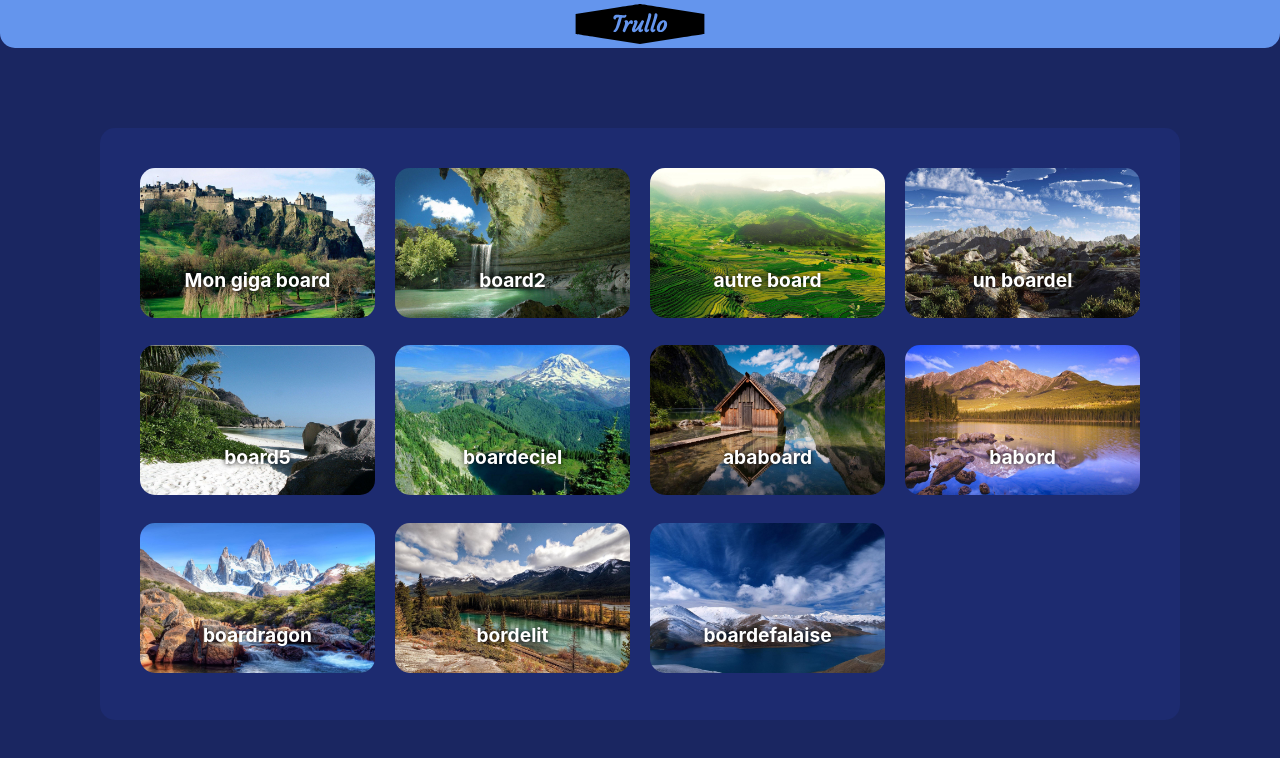
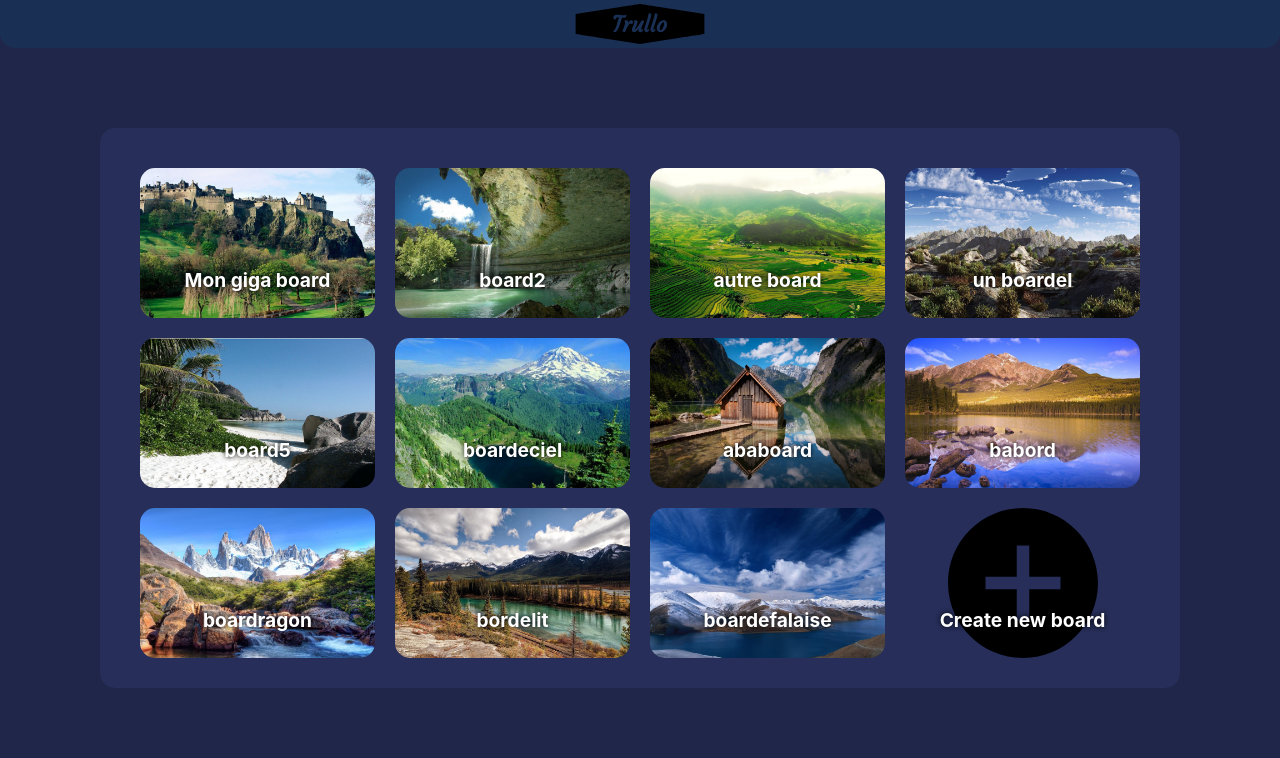
Before and after one commit to LakzizYounas/trullo, a React (Create React App) app: page / in a window 1280 px wide. Shown: the top 758 px of the page. Built offline with nearby package versions, Linux system fonts and the light colour scheme.

Commit message:
Add board button added

```diff
--- a/src/components/board/board.styles.jsx
+++ b/src/components/board/board.styles.jsx
@@ -1,12 +1,19 @@
 import styled from 'styled-components';
 
+const newBoardStyle = `
+  background-image: url(/board_wallpaper/plus.svg);
+  background-size: contain;
+`;
+
+const imgStyle = imgName => `
+  background-image: url(/board_wallpaper/${imgName}.jpg);
+  background-size: cover;
+`;
+
 export const StyledBoard = styled.div`
-  ${({ imgName }) => `
-    background-image: url(/board_wallpaper/${imgName}.jpg);
-    background-size: cover;
-    background-repeat: no-repeat;
-    background-position: center;
-  `}
+  ${({ imgName }) => imgName ? imgStyle(imgName) : newBoardStyle}
+  background-repeat: no-repeat;
+  background-position: center;
 
   display: flex;
   border-radius: 15px;
@@ -14,8 +21,8 @@ export const StyledBoard = styled.div`
   min-width: 150px;
 
   &:hover {
-    filter: brightness(80%) drop-shadow(0 0 1mm #ffffff);
-    transform: rotate(2deg);
+    filter: brightness(85%) drop-shadow(0 0 1mm #ffffff);
+    transform: rotate(1deg);
     transform-origin: top left;
   }
 `;
--- a/src/components/boards-overview/boards-overview.component.jsx
+++ b/src/components/boards-overview/boards-overview.component.jsx
@@ -25,6 +25,7 @@ const BoardsOverview = () => (
   <>
     <StyledBoardsOverview>
       {boards.map(({ id, ...otherProps }) => (<Board key={id} {...otherProps} />))}
+      <Board name='Create new board' />
     </StyledBoardsOverview>
   </>
 );
--- a/src/components/boards-overview/boards-overview.styles.jsx
+++ b/src/components/boards-overview/boards-overview.styles.jsx
@@ -8,9 +8,9 @@ export const StyledBoardsOverview = styled.div`
   justify-content: center;
   justify-items: stretch;
 
-  background-color: #1d2b70;
+  background-color: #262e59;
   width: 1000px;
-  height: 80%;
+  height: 60vh;
   border-radius: 15px;
   margin: 80px auto 0 auto;
   padding: 40px;
--- a/src/components/header/header.styles.jsx
+++ b/src/components/header/header.styles.jsx
@@ -3,7 +3,7 @@ import styled from 'styled-components';
 import { ReactComponent as TrulloSvg } from '../../assets/logo.svg';
 
 export const StyledHeader = styled.div`
-  background-color: cornflowerblue;
+  background-color: #1A2F54;
   border-radius: 0 0 15px 15px;
   padding: 4px 0 0 0;
 `;
--- a/src/index.css
+++ b/src/index.css
@@ -9,8 +9,8 @@ body {
     sans-serif;
   -webkit-font-smoothing: antialiased;
   -moz-osx-font-smoothing: grayscale;
-  background-color: #1a2661;
   height: 100%;
+  background-color: #20264A;
 }
 
 code {
--- a/src/pages/homepage/homepage.styles.jsx
+++ b/src/pages/homepage/homepage.styles.jsx
@@ -3,5 +3,5 @@ import styled from 'styled-components';
 export const StyledHomepage = styled.div`
   display: flex;
   justify-content: center;
-  height: 80vh;
+  flex: 0 1 auto;
 `;
```
Also changed, not shown: public/board_wallpaper/plus.svg (added).
